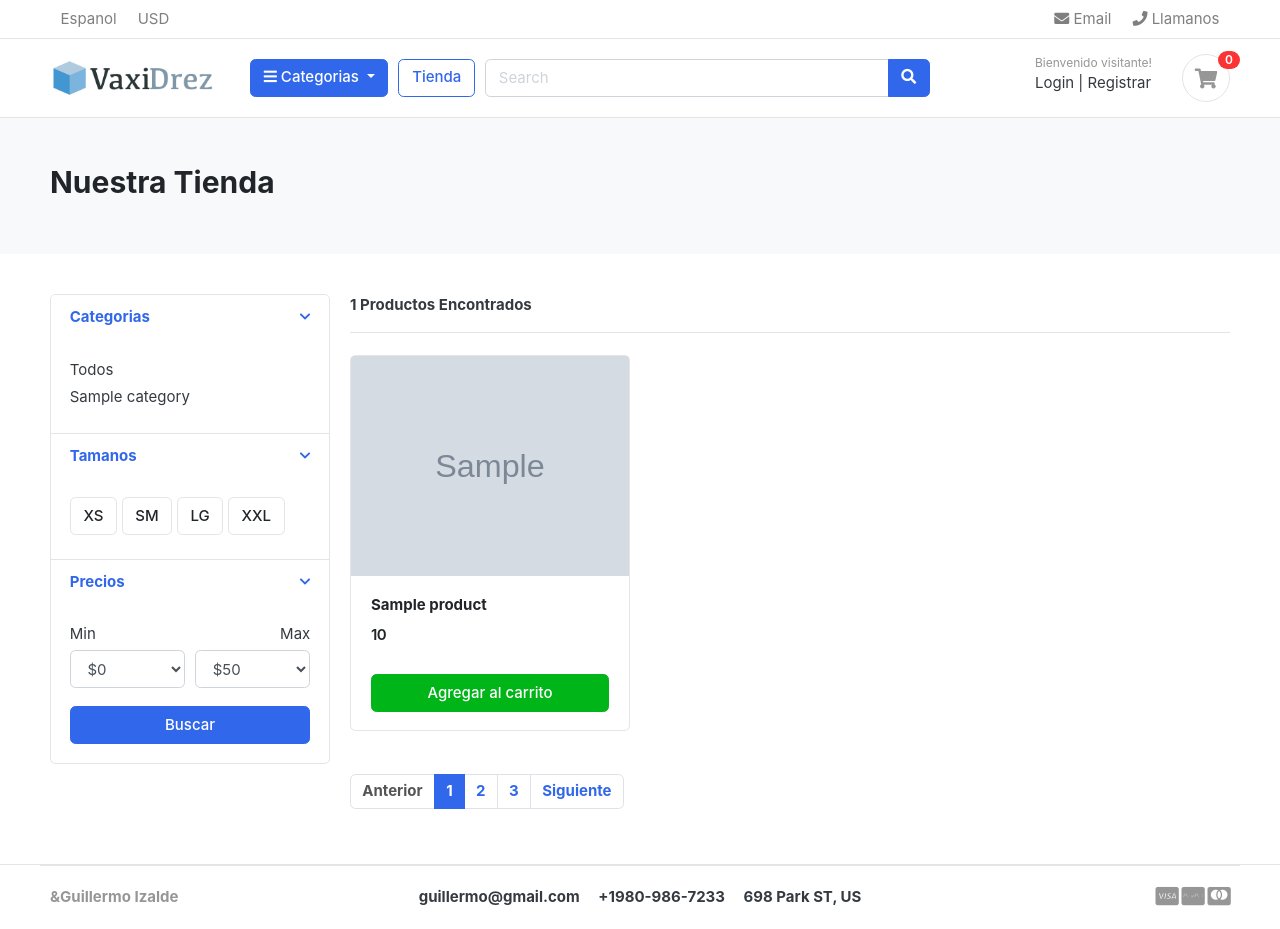
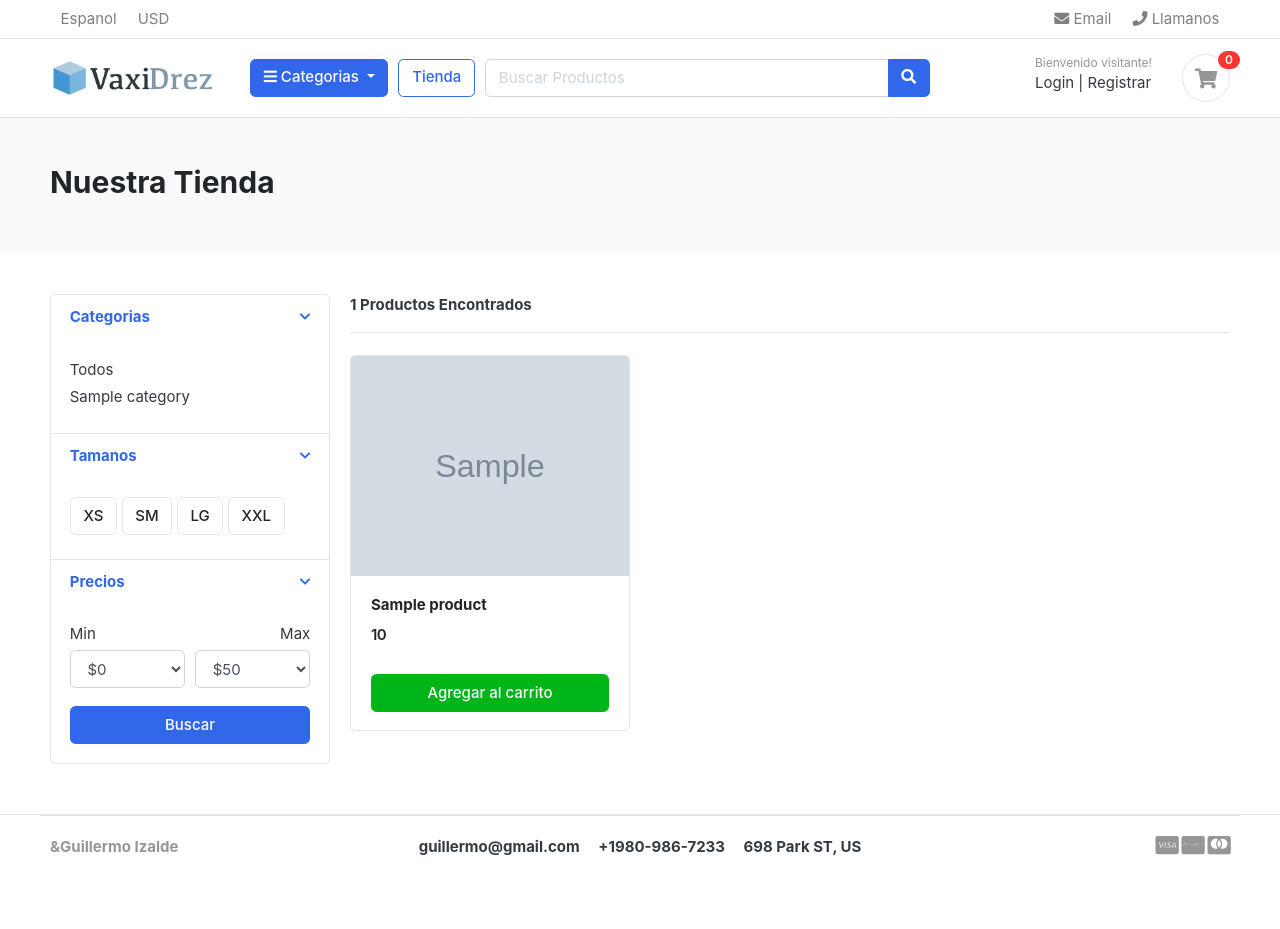
Before and after one commit to Guillermoizalde/ecommerce-django, a Django app: page /store/ in a window 1280 px wide. After the commit the page ends 855 px from the top, so only its background shows below. Run offline with Django 5.2, Linux system fonts and the light colour scheme; tables that the repository leaves empty hold one stand-in row (values such as "Sample post"); grey boxes marked "Sample" are stand-in pictures; some web fonts are replaced.

Commit message:
Paginaciòn

```diff
--- a/store/urls.py
+++ b/store/urls.py
@@ -3,6 +3,7 @@ from . import views
 
 urlpatterns = [
     path('', views.store, name="store"),
-    path('<slug:category_slug>/', views.store, name='products_by_category'),
-    path('<slug:category_slug>/<slug:product_slug>/', views.product_detail, name='product_detail'),
+    path('category/<slug:category_slug>/', views.store, name='products_by_category'),
+    path('category/<slug:category_slug>/<slug:product_slug>/', views.product_detail, name='product_detail'),
+    path('search/', views.search, name='search'),
 ]
--- a/store/views.py
+++ b/store/views.py
@@ -3,6 +3,8 @@ from .models import Product
 from category.models import Category
 from carts.models import CartItem
 from carts.views import _cart_id
+from django.core.paginator import EmptyPage, PageNotAnInteger, Paginator
+from django.db.models import Q
 
 # Create your views here.
 def store(request, category_slug=None):
@@ -11,14 +13,20 @@ def store(request, category_slug=None):
 
     if category_slug != None:
         categories = get_object_or_404(Category, slug=category_slug)
-        products = Product.objects.filter(category=categories, is_available=True)
+        products = Product.objects.filter(category=categories, is_available=True).order_by('-created_date')
+        paginator = Paginator(products, 3)
+        page = request.GET.get('page')
+        paged_products = paginator.get_page(page)
         product_count = products.count()
     else:
-        products = Product.objects.all().filter(is_available=True)
+        products = Product.objects.all().filter(is_available=True).order_by('-created_date')
+        paginator = Paginator(products, 3)
+        page = request.GET.get('page')
+        paged_products = paginator.get_page(page)
         product_count = products.count()
 
     context = {
-        'products': products,
+        'products': paged_products,
         'product_count': product_count,
     }
 
@@ -38,3 +46,17 @@ def product_detail(request, category_slug, product_slug):
     }
 
     return render(request, 'store/product_detail.html', context)
+
+def search(request):
+    if 'keyword' in request.GET:
+        keyword = request.GET['keyword']
+        if keyword:
+            products = Product.objects.order_by('-created_date').filter( Q(description__icontains=keyword) | Q(product_name__icontains=keyword))
+            product_count = products.count()
+
+
+    context = {
+        'products': products,
+        'product_count':product_count,
+    }
+    return render(request, 'store/store.html', context)
--- a/templates/includes/navbar.html
+++ b/templates/includes/navbar.html
@@ -47,9 +47,11 @@
 	</div> <!-- col.// -->
 	<a href="{% url 'store' %}" class="btn btn-outline-primary">Tienda</a>
 	<div class="col-lg  col-md-6 col-sm-12 col">
-		<form action="#" class="search">
+
+
+		<form action="{%url 'search'%}" class="search">
 			<div class="input-group w-100">
-			    <input type="text" class="form-control" style="width:60%;" placeholder="Search">
+			    <input type="text" class="form-control" style="width:60%;" placeholder="Buscar Productos" name="keyword">
 
 			    <div class="input-group-append">
 			      <button class="btn btn-primary" type="submit">
@@ -58,6 +60,8 @@
 			    </div>
 		    </div>
 		</form> <!-- search-wrap .end// -->
+
+
 	</div> <!-- col.// -->
 	<div class="col-lg-3 col-sm-6 col-8 order-2 order-lg-3">
 				<div class="d-flex justify-content-end mb-3 mb-lg-0">
--- a/templates/store/store.html
+++ b/templates/store/store.html
@@ -128,6 +128,7 @@
 
     <div class="row">
 
+        {%if products %}
         {% for product in products %}
         <div class="col-md-4">
             <figure class="card card-product-grid">
@@ -149,17 +150,46 @@
         </div> <!-- col.// -->
         {% endfor %}
 
+        {%else%}
+        <div>
+            <h2> No se encontraros Resultados. </h2>
+        </div>
+
+        {%endif%}
+
     </div> <!-- row end.// -->
 
 
     <nav class="mt-4" aria-label="Page navigation sample">
+
+        {%if products.has_other_pages%}
       <ul class="pagination">
+
+        {%if products.has_previous%}
+        <li class="page-item"><a class="page-link" href="?page={{products.previous_page_number}}">Anterior</a></li>
+        {%else%}
         <li class="page-item disabled"><a class="page-link" href="#">Anterior</a></li>
-        <li class="page-item active"><a class="page-link" href="#">1</a></li>
-        <li class="page-item"><a class="page-link" href="#">2</a></li>
-        <li class="page-item"><a class="page-link" href="#">3</a></li>
-        <li class="page-item"><a class="page-link" href="#">Siguiente</a></li>
-      </ul>
+        {%endif%}
+
+        {%for i in products.paginator.page_range%}
+            {%if product.number == i%}
+                <li class="page-item active"><a class="page-link" href="#">{{i}}</a></li>
+            {%else%}
+                <li class="page-item"><a class="page-link" href="?page={{i}}">{{i}}</a></li>
+            {%endif%}
+
+        {%endfor%}
+
+        {%if products.has_next%}
+        <li class="page-item"><a class="page-link" href="?page={{products.next_page_number}}">Siguiente</a></li>
+        {%else%}
+         <li class="page-item disabled"><a class="page-link" href="#">Siguiente</a></li>
+        {%endif%}
+
+    </ul>
+      {% endif %}
+
+
     </nav>
 
         </main> <!-- col.// -->
```
